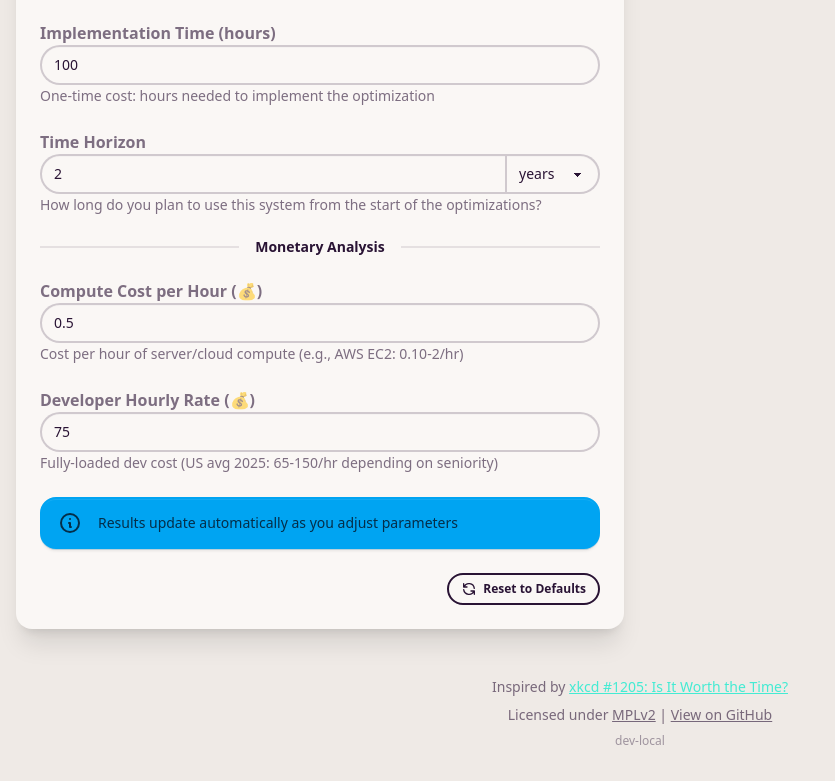
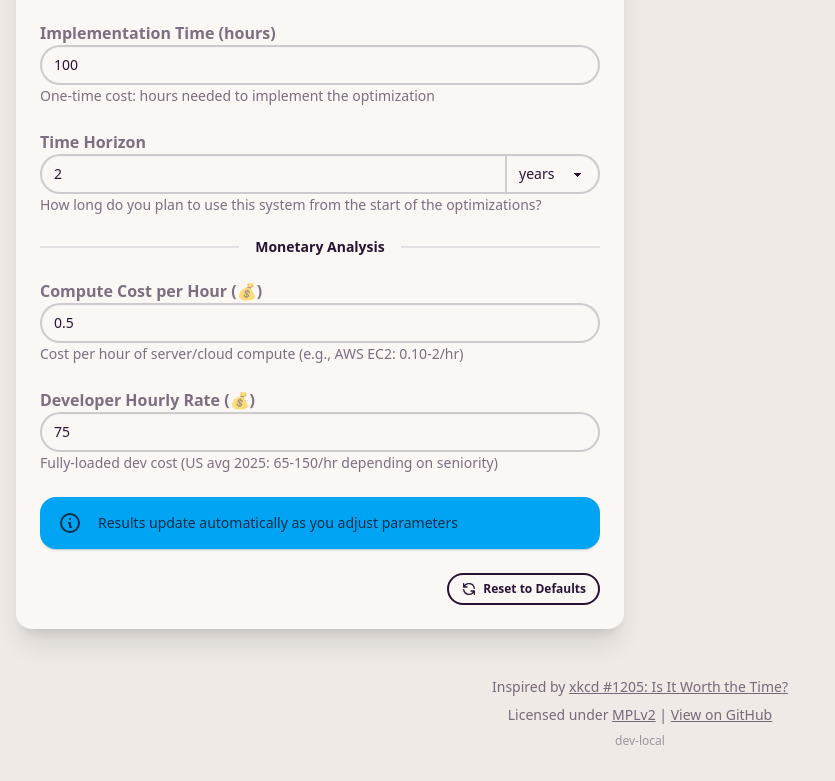
Before and after one commit to d-led/iiwsit, a website built with Vite: page src/index.html in a window 1280 px wide. Shown: the part 968-1749 px from the top of the page, without its empty margins (0-835 px from the left). Built offline with nearby package versions, Linux system fonts and the light colour scheme.

Commit message:
a more readable link

```diff
--- a/src/index.html
+++ b/src/index.html
@@ -468,7 +468,7 @@
         <footer class="text-center mt-8 sm:mt-12 text-base-content/60 text-xs sm:text-sm px-2">
           <p class="mb-2">
             Inspired by
-            <a href="https://xkcd.com/1205/" target="_blank" class="link link-primary"
+            <a href="https://xkcd.com/1205/" target="_blank" class="link"
               >xkcd #1205: Is It Worth the Time?</a
             >
           </p>
```
